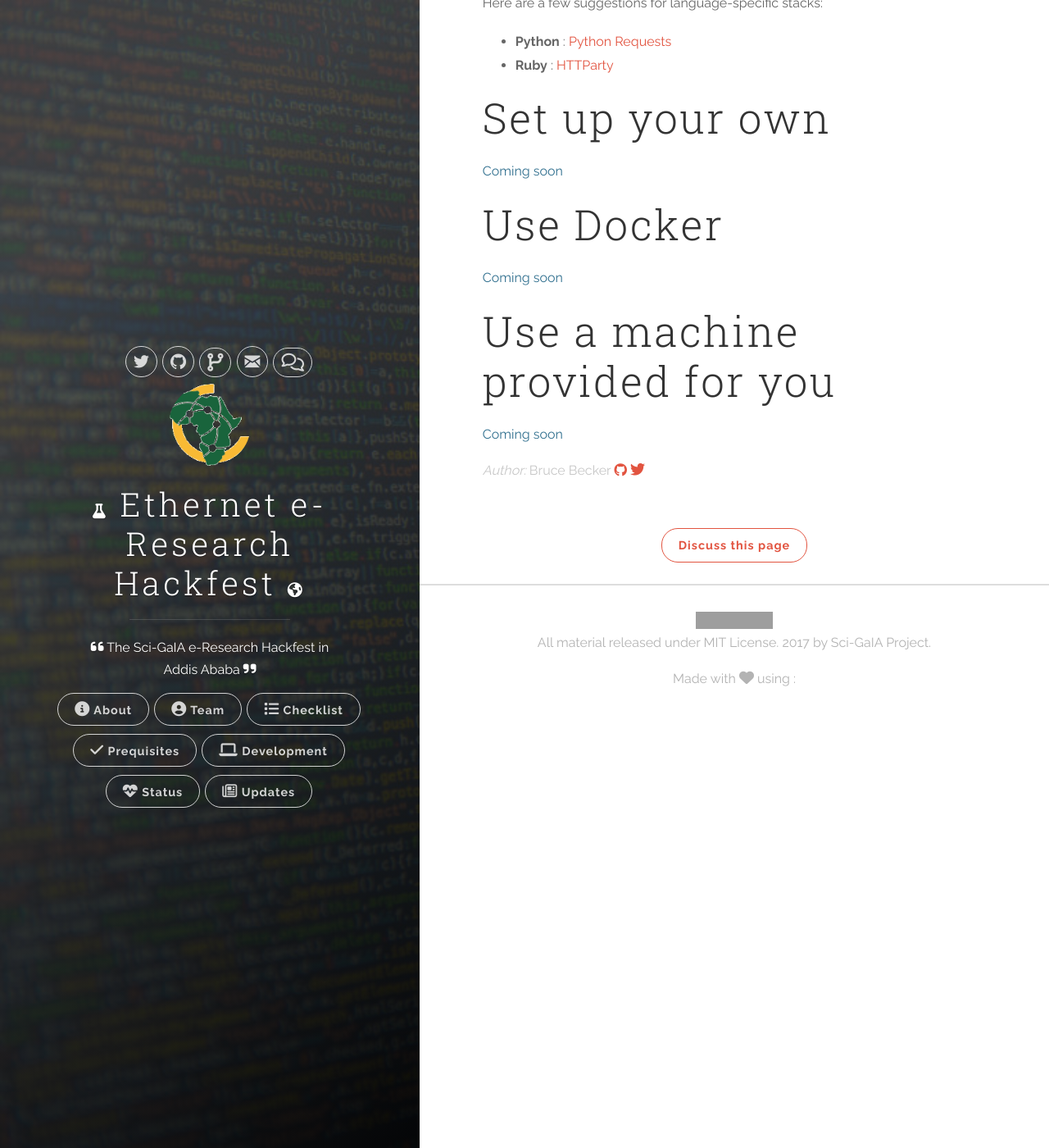
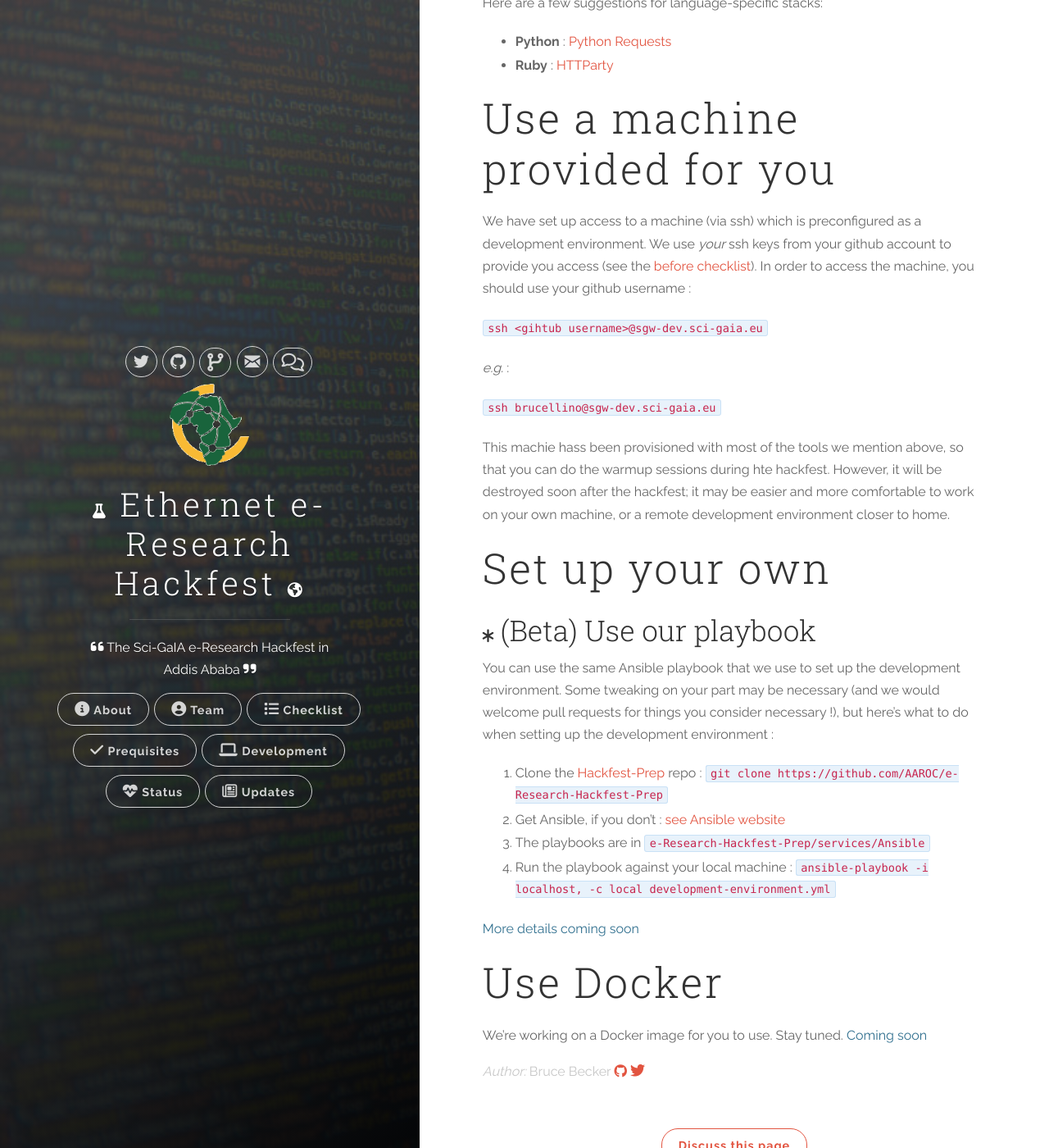
Before and after one commit to sci-gaia/addis-hackfest-site, a Jekyll site: the page built from dev-env.md, in a window 1280 px wide and 1400 px high, scrolled down 1529 px. Shown: the whole window at 82% size. Built offline with Jekyll 4.4.1, drawn with Linux system fonts in a browser that asks for light colours; nearby versions of some CDN libraries; grey boxes are pictures that could not be loaded.

Commit message:
Update with (beta) instructions on local dev-env

```diff
--- a/dev-env.md
+++ b/dev-env.md
@@ -42,14 +42,33 @@
 
 
 
+# Use a machine provided for you
+
+We have set up access to a machine (via ssh) which is preconfigured as a development environment. We use _your_ ssh keys from your github account to provide you access (see the [before checklist]({{ site.url}}/before-checklist/)). In order to access the machine, you should use your github username :
+
+`ssh <gihtub username>@sgw-dev.sci-gaia.eu`
+
+_e.g._ :
+
+`ssh brucellino@sgw-dev.sci-gaia.eu`
+
+This machie hass been provisioned with most of  the tools we mention above, so that you can do the warmup sessions during hte hackfest. However, it will be destroyed soon after the hackfest; it may be easier and more comfortable to work on your own machine, or a remote development environment closer to home.
+
 # Set up your own
 
-<span class="text-info">Coming soon</span>
+
+## <i class="fa fa-asterisk"></i> (Beta) Use our playbook
+
+You can use the same Ansible playbook that we use to set up the development environment. Some tweaking on your part may be necessary (and we would welcome pull requests for things you consider necessary !), but here's what to do when setting up the development environment :
+
+  1. Clone the [Hackfest-Prep](https://github.com/AAROC/e-Research-Hackfest-Prep) repo : `git clone https://github.com/AAROC/e-Research-Hackfest-Prep`
+  1. Get Ansible, if you don't : [see Ansible website](http://docs.ansible.com/ansible/intro_installation.html)
+  1. The playbooks are in `e-Research-Hackfest-Prep/services/Ansible`
+  1. Run the playbook against your local machine  : `ansible-playbook -i localhost, -c local development-environment.yml`
+
+<span class="text-info">More details coming soon</span>
 
 # Use Docker
 
+We're working on a Docker image for you to use. Stay tuned.
 <span class="text-info">Coming soon</span>
-
-# Use a machine provided for you
-
-<span class="text-info">Coming soon</span>
```
